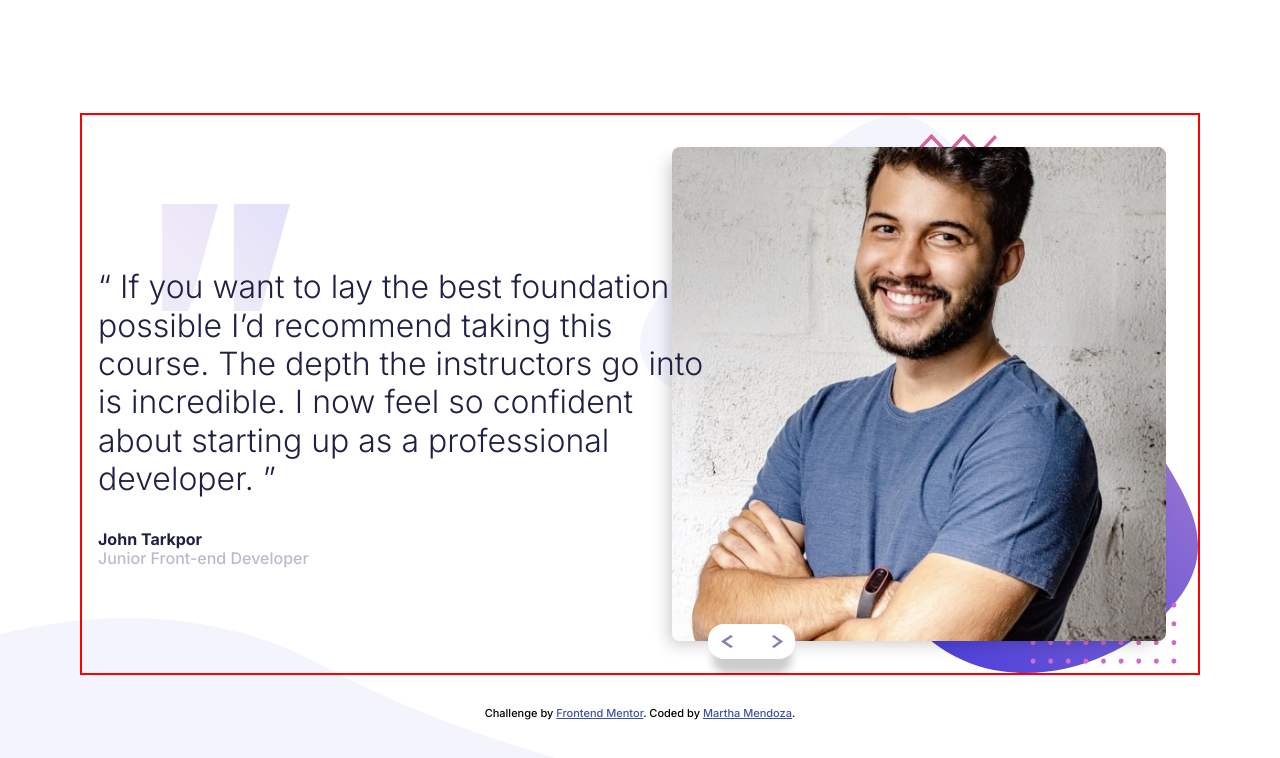
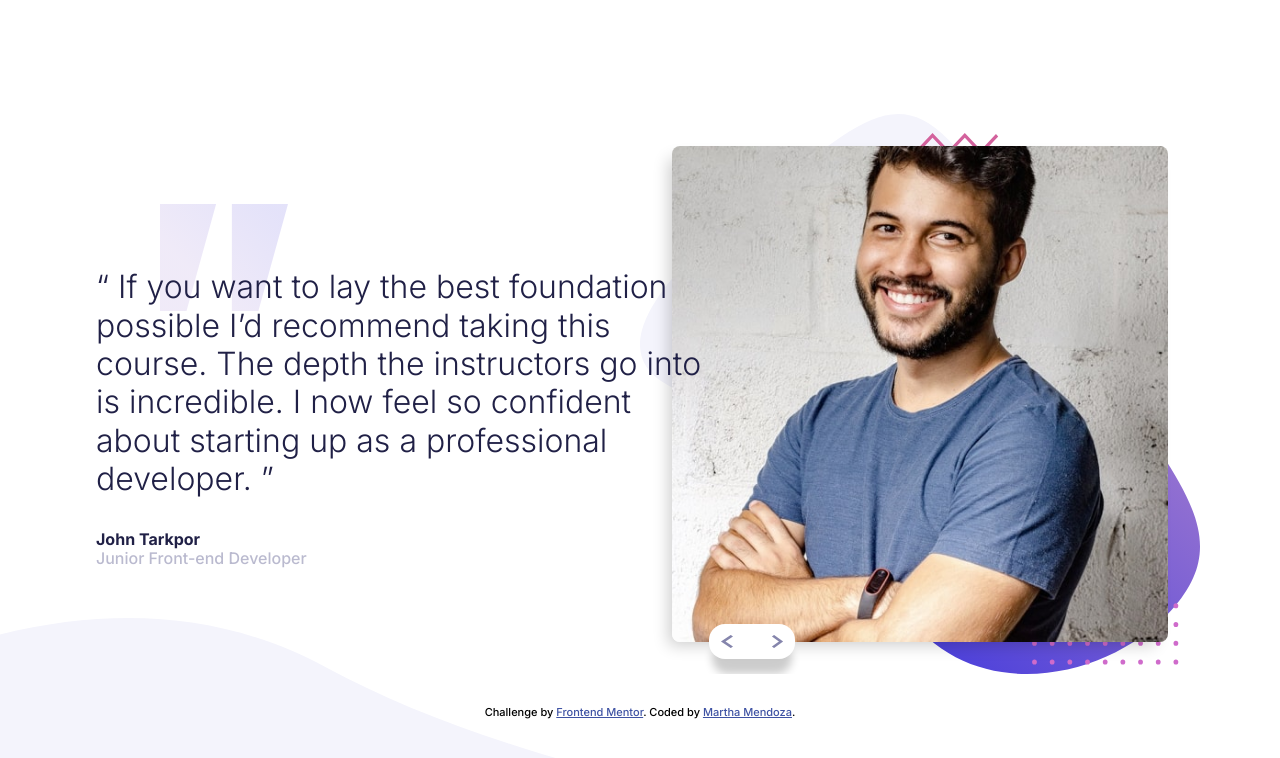
Before and after one commit to Mtc-21/Coding-Bootcamp-Testimonials-Slider, a plain HTML site: page index.html in a window 1280 px wide. Drawn offline with Linux system fonts and the light colour scheme.

Commit message:
Add files via upload

```diff
--- a/style.css
+++ b/style.css
@@ -47,11 +47,9 @@
       max-width: 30rem;
       overflow: hidden;
       position: relative;
-      border: solid 1px red;
     }
 
     .testimonial-card {
-      border: solid 1px red;
       text-align: center;
       display: grid;
       grid-template-rows: 1fr 1fr;
```
